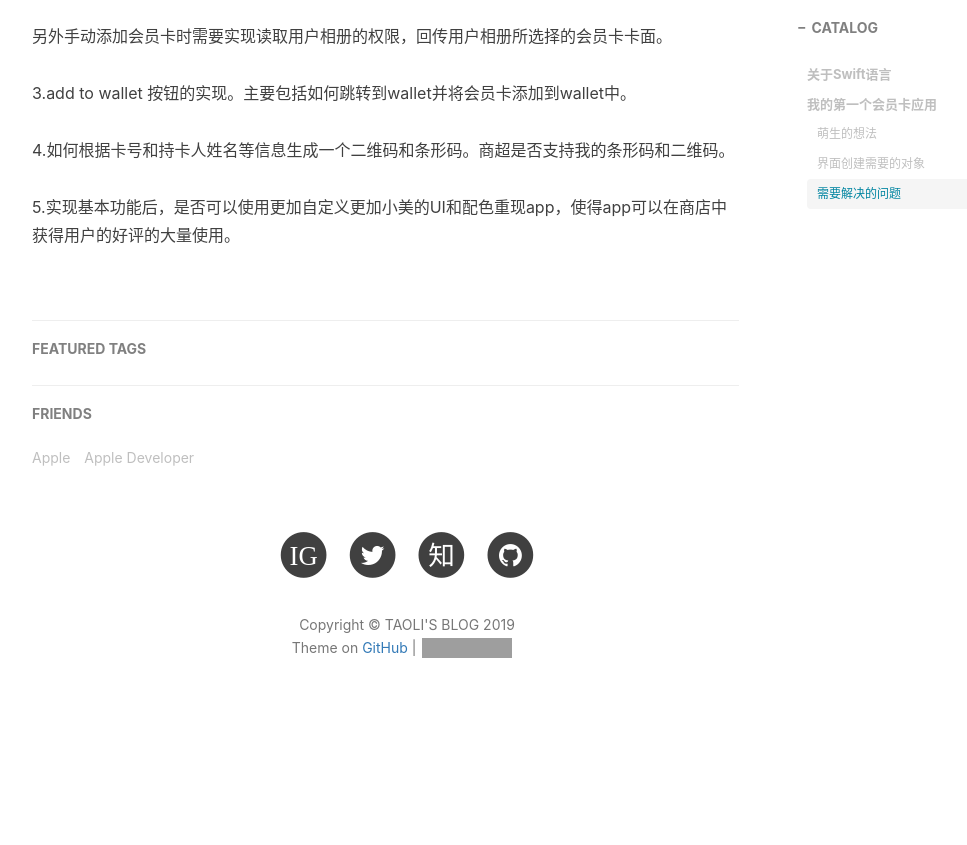
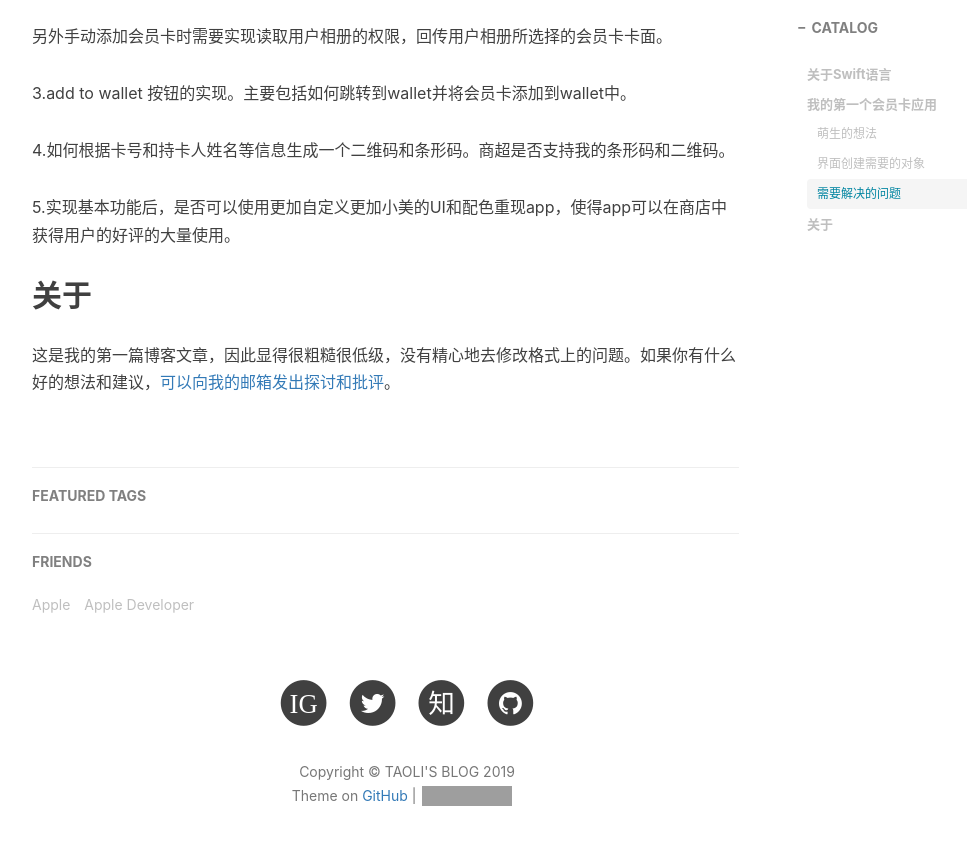
Before and after one commit to iamtaoli/iamtaoli.github.io, a Jekyll site: the page built from _posts/2019-09-01-Swift学习心得及重难点.md, in a window 1280 px wide and 900 px high, scrolled down 2068 px. Shown: the top 845 px of the window, without its empty margins (233-1200 px from the left). Built offline with Jekyll 4.4.1, drawn with Linux system fonts in a browser that asks for light colours; nearby versions of some CDN libraries; comment, search, counter and statistics services are not loaded; before the commit the page ends 2820 px from its top, so only the background shows below that; grey boxes are pictures that could not be loaded.

Commit message:
Update 2019-09-01-Swift学习心得及重难点.md

```diff
--- a/_posts/2019-09-01-Swift学习心得及重难点.md
+++ b/_posts/2019-09-01-Swift学习心得及重难点.md
@@ -50,3 +50,7 @@ tags:
 4.如何根据卡号和持卡人姓名等信息生成一个二维码和条形码。商超是否支持我的条形码和二维码。
 
 5.实现基本功能后，是否可以使用更加自定义更加小美的UI和配色重现app，使得app可以在商店中获得用户的好评的大量使用。
+
+## 关于
+
+这是我的第一篇博客文章，因此显得很粗糙很低级，没有精心地去修改格式上的问题。如果你有什么好的想法和建议，[可以向我的邮箱发出探讨和批评](taoli@me.com)。
```
